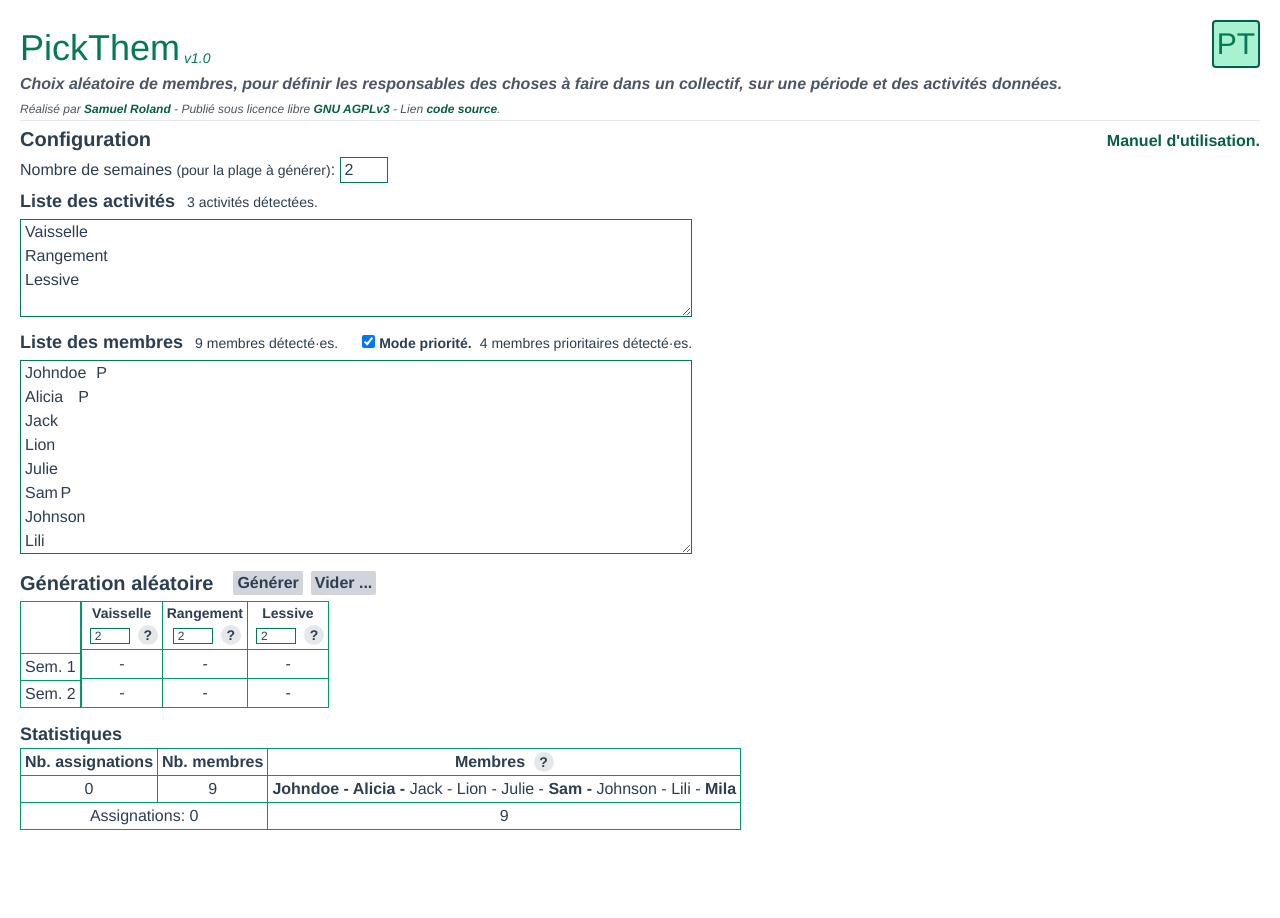
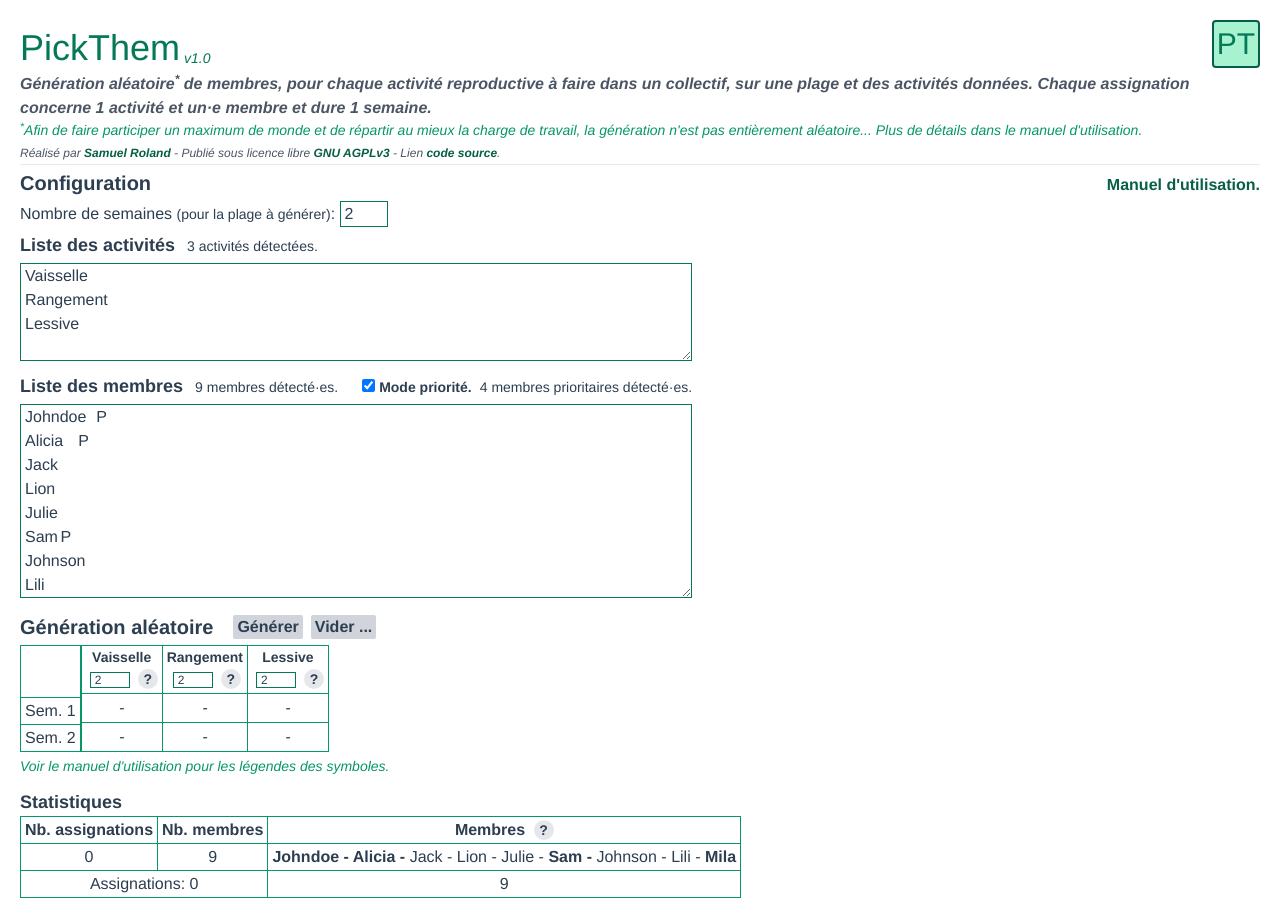
Before and after one commit to samuelroland/PickThem, a Vue app: page / in a window 1280 px wide. Before the commit the page ends 850 px from the top, so only its background shows below. Built offline with nearby package versions, Linux system fonts and the light colour scheme.

Commit message:
Pick: add information about symbol legends and change description and little info about randomness

```diff
--- a/src/components/Pick.vue
+++ b/src/components/Pick.vue
@@ -36,9 +36,16 @@
       title="Random members picker, to define the people responsible for things to do in a collective, over a given period and activities."
       class="mt-1 font-bold"
     >
-      Choix aléatoire de membres, pour définir les responsables des choses à
-      faire dans un collectif, sur une période et des activités données.
+      Génération aléatoire<sup>*</sup> de membres, pour chaque activité
+      reproductive à faire dans un collectif, sur une plage et des activités
+      données. Chaque assignation concerne 1 activité et un·e membre et dure 1
+      semaine.
     </h4>
+    <div class="text-sm italic text-green-600">
+      <sup>*</sup>Afin de faire participer un maximum de monde et de répartir au
+      mieux la charge de travail, la génération n'est pas entièrement
+      aléatoire... Plus de détails dans le manuel d'utilisation.
+    </div>
     <span class="text-xs">
       Réalisé par
       <a href="https://github.com/samuelroland" target="_blank"
@@ -164,7 +171,7 @@
           Vider ...
         </button>
       </div>
-      <div class="flex mb-3">
+      <div class="flex mb-1">
         <!-- First table at left containing empty header cell and weeks name cells. This table is separated from the second table to enable text selection of the generated values without week numbers -->
         <table class="">
           <thead>
@@ -262,6 +269,9 @@
             </tr>
           </tbody>
         </table>
+      </div>
+      <div class="mb-3 text-sm italic text-green-600">
+        Voir le manuel d'utilisation pour les légendes des symboles.
       </div>
 
       <!-- Statistics zone -->
```
